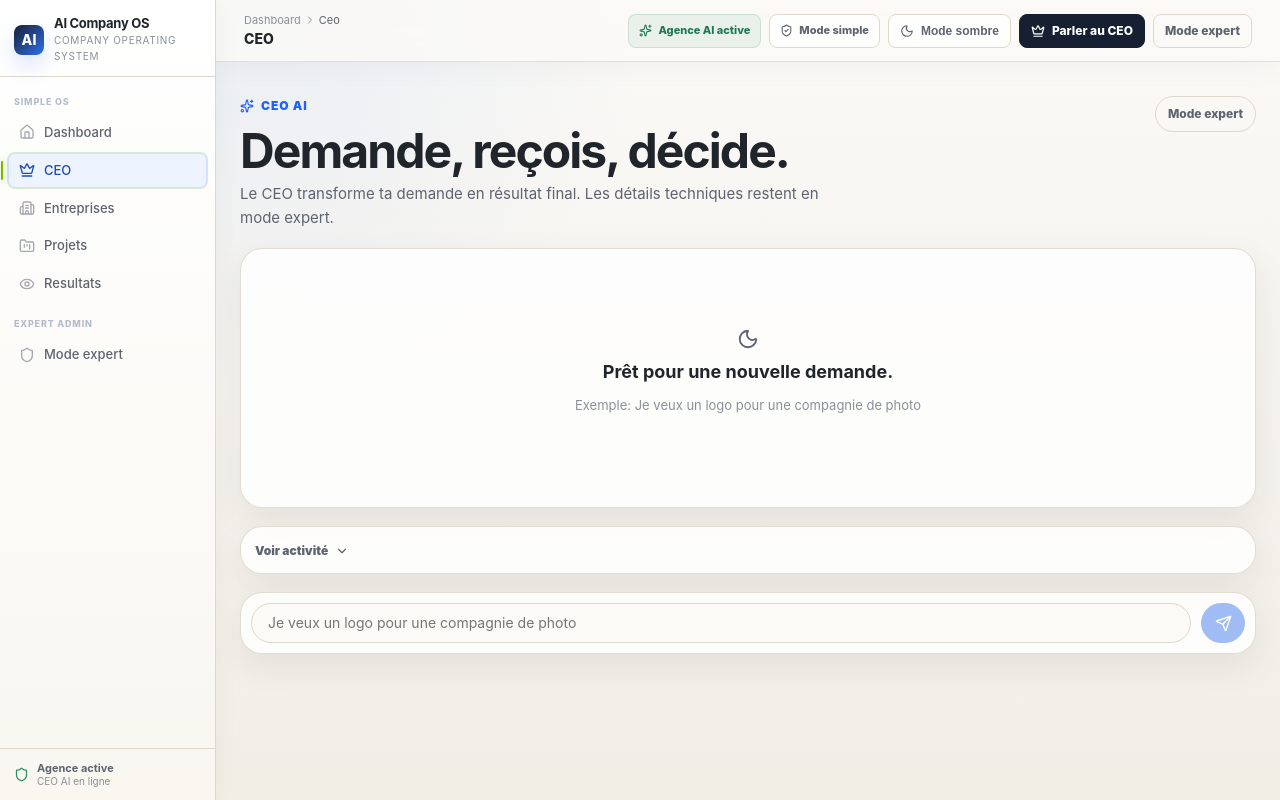
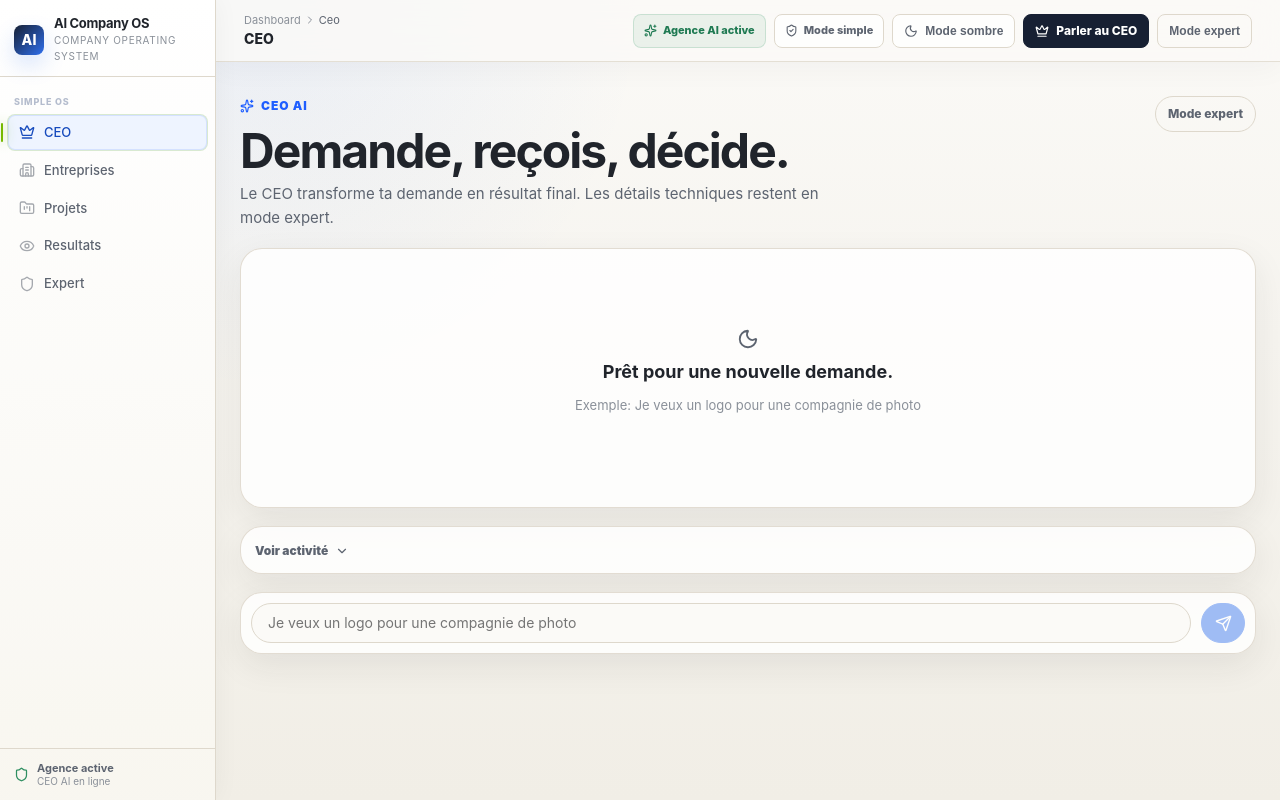
Before and after one commit to simon07819/AI-Company-OS, a Next.js app in the folder control-center/: page /ceo in a window 1280 px wide. Built offline with nearby package versions, Linux system fonts and the light colour scheme.

Commit message:
fix: restore global expert mode navigation

```diff
--- a/control-center/src/app/ceo/page.tsx
+++ b/control-center/src/app/ceo/page.tsx
@@ -271,7 +271,7 @@
       for (const storage of [window.localStorage, window.sessionStorage]) {
         for (let index = storage.length - 1; index >= 0; index -= 1) {
           const key = storage.key(index);
-          if (key && /ai-company|company-os|ceo-simple|simple-agency/i.test(key) && key !== "ai-company-os-theme") {
+          if (key && /ai-company|company-os|ceo-simple|simple-agency/i.test(key) && key !== "ai-company-os-theme" && key !== "ai-company-os-nav-mode") {
             storage.removeItem(key);
           }
         }
--- a/control-center/src/components/AppShell.tsx
+++ b/control-center/src/components/AppShell.tsx
@@ -1,11 +1,17 @@
 "use client";
 
-import { useMemo, useState } from "react";
+import { useEffect, useMemo, useState } from "react";
 import Link from "next/link";
 import { usePathname } from "next/navigation";
 import { ChevronRight, Crown, Menu, ShieldCheck, Sparkles, X } from "lucide-react";
 import NavSidebar, { getActiveNavItem } from "@/components/NavSidebar";
 import ThemeToggle from "@/components/ThemeToggle";
+
+const NAV_MODE_STORAGE_KEY = "ai-company-os-nav-mode";
+
+function isAdvancedPath(pathname: string) {
+  return /^\/(ceo\/expert|runtime|logs|system|settings|demo|crm|revenue|distribution|workspaces|agents|approvals|mission|conversations|business|archive)(\/|$)/.test(pathname);
+}
 
 function formatSegment(segment: string) {
   return segment
@@ -29,20 +35,49 @@
 export default function AppShell({ children }: { children: React.ReactNode }) {
   const pathname = usePathname();
   const [mobileOpen, setMobileOpen] = useState(false);
+  const [expertMode, setExpertMode] = useState(false);
 
   const active = getActiveNavItem(pathname);
   const breadcrumbs = useMemo(() => buildBreadcrumbs(pathname), [pathname]);
-  const expertMode = pathname.startsWith("/ceo/expert") || pathname.startsWith("/runtime") || pathname.startsWith("/logs");
+
+  useEffect(() => {
+    try {
+      const stored = window.localStorage.getItem(NAV_MODE_STORAGE_KEY);
+      if (stored === "expert") {
+        setExpertMode(true);
+        return;
+      }
+      if (stored === "simple") {
+        setExpertMode(false);
+        return;
+      }
+      setExpertMode(isAdvancedPath(pathname));
+    } catch {
+      setExpertMode(isAdvancedPath(pathname));
+    }
+  }, [pathname]);
+
+  const toggleExpertMode = () => {
+    setExpertMode((current) => {
+      const next = !current;
+      try {
+        window.localStorage.setItem(NAV_MODE_STORAGE_KEY, next ? "expert" : "simple");
+      } catch {
+        // localStorage can be unavailable in private or test environments.
+      }
+      return next;
+    });
+  };
 
   return (
     <div className="app-shell">
       <div className={`mobile-sidebar-panel${mobileOpen ? " open" : ""}`}>
-        <NavSidebar onNavigate={() => setMobileOpen(false)} />
+        <NavSidebar expertMode={expertMode} onNavigate={() => setMobileOpen(false)} />
       </div>
       {mobileOpen && <button className="mobile-sidebar-backdrop" aria-label="Close navigation" onClick={() => setMobileOpen(false)} />}
 
       <div className="desktop-sidebar">
-        <NavSidebar />
+        <NavSidebar expertMode={expertMode} />
       </div>
 
       <div className="main-content">
@@ -75,7 +110,9 @@
             </div>
             <ThemeToggle />
             <Link className="top-header-link" href="/ceo"><Crown size={14} /> Parler au CEO</Link>
-            <Link className="top-header-link subtle" href="/ceo/expert">Mode expert</Link>
+            <button className="top-header-link subtle" type="button" onClick={toggleExpertMode}>
+              {expertMode ? "Mode simple" : "Mode expert"}
+            </button>
           </div>
         </header>
 
--- a/control-center/src/components/NavSidebar.tsx
+++ b/control-center/src/components/NavSidebar.tsx
@@ -4,12 +4,26 @@
 import Link from "next/link";
 import { usePathname } from "next/navigation";
 import {
+  Activity,
+  Archive,
+  Bot,
   Building2,
+  CheckSquare,
+  ClipboardList,
+  Command,
+  Database,
+  DollarSign,
+  Factory,
   Crown,
   Eye,
   FolderKanban,
+  HeartPulse,
   Home,
+  MessageSquare,
+  PanelTop,
+  Settings,
   Shield,
+  Users,
 } from "lucide-react";
 export type NavItem = {
   href: string;
@@ -19,34 +33,68 @@
   exact?: boolean;
 };
 
-const NAV_SECTIONS: { label: string; items: NavItem[] }[] = [
+const SIMPLE_NAV_SECTIONS: { label: string; items: NavItem[] }[] = [
   {
     label: "Simple OS",
     items: [
-      { href: "/", label: "Dashboard", description: "What your AI agency is doing now", icon: <Home size={16} />, exact: true },
       { href: "/ceo", label: "CEO", description: "Talk to the AI CEO", icon: <Crown size={16} /> },
       { href: "/companies", label: "Entreprises", description: "Companies you are building", icon: <Building2 size={16} /> },
       { href: "/projects", label: "Projets", description: "Active projects and next actions", icon: <FolderKanban size={16} /> },
       { href: "/outputs", label: "Resultats", description: "Generated results and previews", icon: <Eye size={16} /> },
-    ],
-  },
-  {
-    label: "Expert Admin",
-    items: [
-      { href: "/ceo/expert", label: "Mode expert", description: "Runtime, CRM, revenue, distribution and logs", icon: <Shield size={16} /> },
+      { href: "/ceo/expert", label: "Expert", description: "Advanced cockpit and admin tools", icon: <Shield size={16} /> },
     ],
   },
 ];
 
-export const NAV_ITEMS = NAV_SECTIONS.flatMap((section) => section.items);
+const EXPERT_NAV_SECTIONS: { label: string; items: NavItem[] }[] = [
+  {
+    label: "AI Company OS",
+    items: [
+      { href: "/", label: "Dashboard", description: "Main operating overview", icon: <Home size={16} />, exact: true },
+      { href: "/ceo", label: "CEO", description: "Simple CEO conversation", icon: <Crown size={16} /> },
+      { href: "/ceo/expert", label: "CEO Cockpit", description: "Specialized CEO expert view", icon: <Shield size={16} /> },
+      { href: "/companies", label: "Entreprises", description: "Companies you are building", icon: <Building2 size={16} /> },
+      { href: "/projects", label: "Projets", description: "Projects and missions", icon: <FolderKanban size={16} /> },
+      { href: "/outputs", label: "Resultats", description: "Generated outputs", icon: <Eye size={16} /> },
+      { href: "/approvals", label: "Approvals", description: "Approval inbox", icon: <CheckSquare size={16} /> },
+      { href: "/mission", label: "Mission Rooms", description: "Mission rooms and delivery status", icon: <ClipboardList size={16} /> },
+      { href: "/workspaces", label: "Workspaces", description: "Company workspaces", icon: <Database size={16} /> },
+      { href: "/agents", label: "Agents", description: "AI agent team", icon: <Bot size={16} /> },
+      { href: "/conversations", label: "Conversations", description: "Conversation center", icon: <MessageSquare size={16} /> },
+    ],
+  },
+  {
+    label: "Business",
+    items: [
+      { href: "/crm", label: "CRM", description: "Clients and leads", icon: <Users size={16} /> },
+      { href: "/revenue", label: "Revenue", description: "Revenue and invoices", icon: <DollarSign size={16} /> },
+      { href: "/distribution", label: "Distribution", description: "Distribution engine", icon: <PanelTop size={16} /> },
+      { href: "/business", label: "Business Ops", description: "Business operations", icon: <Command size={16} /> },
+    ],
+  },
+  {
+    label: "System",
+    items: [
+      { href: "/runtime", label: "Runtime", description: "Agent runtime", icon: <Activity size={16} /> },
+      { href: "/logs", label: "Logs", description: "Execution logs", icon: <ClipboardList size={16} /> },
+      { href: "/system", label: "System Health", description: "System health and backups", icon: <HeartPulse size={16} /> },
+      { href: "/demo", label: "Demo Center", description: "Demo and seed tools", icon: <Factory size={16} /> },
+      { href: "/settings", label: "Settings", description: "System settings", icon: <Settings size={16} /> },
+      { href: "/archive", label: "Archive", description: "Archived records", icon: <Archive size={16} /> },
+    ],
+  },
+];
+
+export const NAV_ITEMS = [...SIMPLE_NAV_SECTIONS, ...EXPERT_NAV_SECTIONS].flatMap((section) => section.items);
 
 export function getActiveNavItem(pathname: string) {
   const sorted = [...NAV_ITEMS].sort((a, b) => b.href.length - a.href.length);
   return sorted.find((item) => item.exact ? pathname === item.href : pathname === item.href || pathname.startsWith(`${item.href}/`));
 }
 
-export default function NavSidebar({ onNavigate }: { onNavigate?: () => void }) {
+export default function NavSidebar({ onNavigate, expertMode = false }: { onNavigate?: () => void; expertMode?: boolean }) {
   const pathname = usePathname();
+  const sections = expertMode ? EXPERT_NAV_SECTIONS : SIMPLE_NAV_SECTIONS;
 
   return (
     <aside className="sidebar" aria-label="Primary navigation">
@@ -59,7 +107,7 @@
       </Link>
 
       <nav className="sidebar-nav">
-        {NAV_SECTIONS.map((section) => (
+        {sections.map((section) => (
           <div key={section.label} className="sidebar-section">
             <div className="sidebar-section-label">{section.label}</div>
             {section.items.map((item) => {
```
Also changed, not shown: 1 other file (tests, documents, lock files or other folders).
